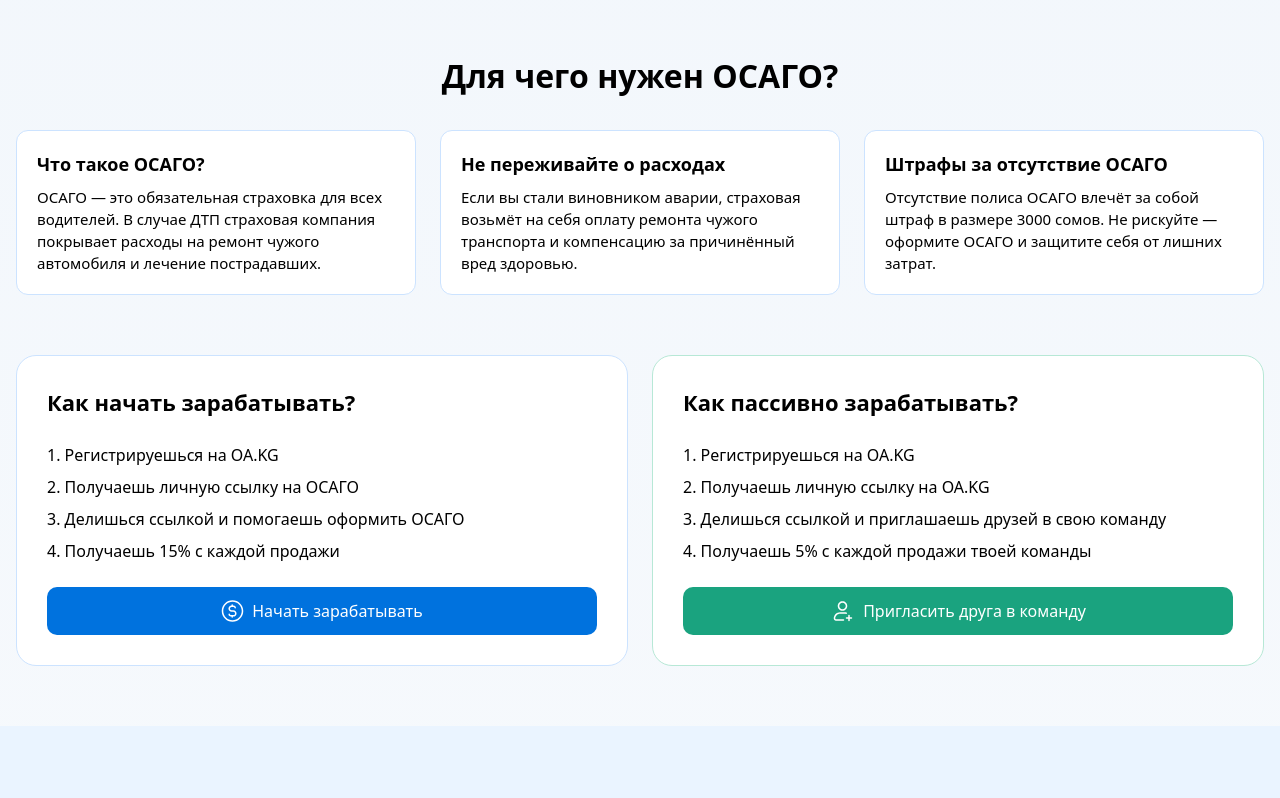
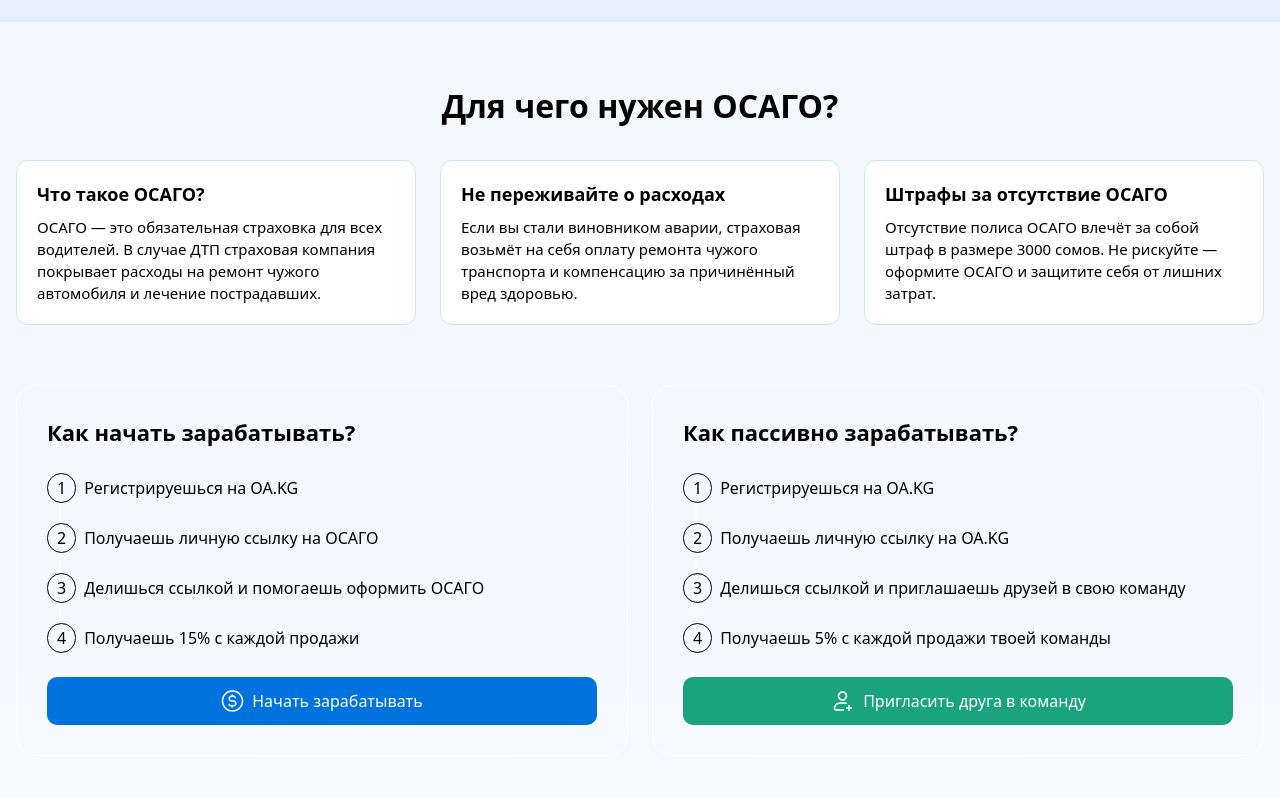
Before and after one commit to Seitek2002/osago, a React (Vite) app: page / in a window 1280 px wide. Shown: the part 1120-1918 px from the top of the page. Built offline with nearby package versions, Linux system fonts and the light colour scheme.

Commit message:
Refactor MainFooter and add Referral component with structured content and links

```diff
--- a/src/components/MainFooter.tsx
+++ b/src/components/MainFooter.tsx
@@ -7,7 +7,7 @@ const MainFooter = () => {
   return (
     <footer className="py-[40px] text-[#000] text-[14px]">
       <Container>
-        <div className="md:bg-[#E3EFFF] rounded-[16px] p-6 flex flex-col-reverse gap-[40px] md:gap-[102px] md:flex-row bg-[#dbe4f1] ">
+        <div className="md:bg-[#E3EFFF] rounded-[16px] p-6 flex flex-col-reverse gap-[40px] md:gap-[102px] lg:flex-row bg-[#dbe4f1] ">
           <div className="space-y-2">
             <p>Телефон:+996777394080</p>
             <p>Электронная почта: office@insurancebakai.kg</p>
--- /dev/null
+++ b/src/components/Referral.tsx
@@ -0,0 +1,140 @@
+import React from "react";
+import { Link } from "react-router";
+import Container from "../components/Container";
+import dollar from "../assets/dollar-logo.svg";
+import add from "../assets/add-icon.svg";
+
+const cardData = [
+  {
+    title: "Что такое ОСАГО?",
+    text: "ОСАГО — это обязательная страховка для всех водителей. В случае ДТП страховая компания покрывает расходы на ремонт чужого автомобиля и лечение пострадавших.",
+  },
+  {
+    title: "Не переживайте о расходах",
+    text: "Если вы стали виновником аварии, страховая возьмёт на себя оплату ремонта чужого транспорта и компенсацию за причинённый вред здоровью.",
+  },
+  {
+    title: "Штрафы за отсутствие ОСАГО",
+    text: "Отсутствие полиса ОСАГО влечёт за собой штраф в размере 3000 сомов. Не рискуйте — оформите ОСАГО и защитите себя от лишних затрат.",
+  },
+];
+
+const earnSteps = [
+  "Регистрируешься на OA.KG",
+  "Получаешь личную ссылку на ОСАГО",
+  "Делишься ссылкой и помогаешь оформить ОСАГО",
+  "Получаешь 15% с каждой продажи",
+];
+
+const passiveSteps = [
+  "Регистрируешься на OA.KG",
+  "Получаешь личную ссылку на OA.KG",
+  "Делишься ссылкой и приглашаешь друзей в свою команду",
+  "Получаешь 5% с каждой продажи твоей команды",
+];
+
+const Referral = () => {
+  return (
+    <Container>
+      <h2 className="text-center text-[32px] font-semibold text-[#000] mb-[30px]">
+        Для чего нужен ОСАГО?
+      </h2>
+
+      <div className="grid md:grid-cols-3 gap-6 mb-[60px]">
+        {cardData.map((item, index) => (
+          <div
+            key={index}
+            className="bg-white rounded-[12px] p-[20px] border border-[#CCE3FF]"
+          >
+            <h3 className="text-[#000] font-semibold text-[18px] mb-2">
+              {item.title}
+            </h3>
+            <p className="text-[#000] text-[15px] leading-[22px]">{item.text}</p>
+          </div>
+        ))}
+      </div>
+
+      <div className="grid md:grid-cols-2 gap-6 mb-[60px]">
+        <StepCard
+          title="Как начать зарабатывать?"
+          steps={earnSteps}
+          color="#0072DE"
+          borderColor="#C0D2F9"
+          bgColor="#F9FBFF"
+          btnText="Начать зарабатывать"
+          btnColor="bg-[#0072DE]"
+          link="/choose-form"
+          icon={dollar}
+        />
+        <StepCard
+          title="Как пассивно зарабатывать?"
+          steps={passiveSteps}
+          color="#1AA37F"
+          borderColor="#b2e9d5"
+          bgColor="#EEF5F3"
+          btnText="Пригласить друга в команду"
+          btnColor="bg-[#1AA37F]"
+          link="/referral"
+          icon={add}
+        />
+      </div>
+    </Container>
+  );
+};
+
+type StepCardProps = {
+  title: string;
+  steps: string[];
+  color: string;
+  borderColor: string;
+  bgColor: string;
+  btnText: string;
+  btnColor: string;
+  link: string;
+  icon: string;
+};
+
+const StepCard: React.FC<StepCardProps> = ({
+  title,
+  steps,
+  color,
+  borderColor,
+  bgColor,
+  btnText,
+  btnColor,
+  link,
+  icon,
+}) => {
+  return (
+    <div className={`bg-[${bgColor}] rounded-[20px] p-[30px] border border-[${borderColor}]`}>
+      <h3 className="text-[#000] text-[22px] font-semibold mb-6">{title}</h3>
+      <ol className="flex flex-col gap-[20px] relative">
+        {steps.map((step, i) => (
+          <div key={i}>
+            <div className="text-[#000] text-[16px] list-none flex items-center gap-2">
+              <span className={`border border-[${color}] py-[2px] px-[9px] rounded-full`}>
+                {i + 1}
+              </span>
+              <li>{step}</li>
+            </div>
+            {i !== steps.length - 1 && (
+              <div
+                className={`m-0 border border-[${color}] border-dotted w-0 h-5 absolute hidden lg:block`}
+                style={{ top: `${30 + i * 50}px`, left: "12px" }}
+              ></div>
+            )}
+          </div>
+        ))}
+      </ol>
+      <Link
+        to={link}
+        className={`mt-6 inline-flex items-center justify-center gap-2 ${btnColor} text-white text-[16px] rounded-[10px] py-[12px] px-[24px] w-full`}
+      >
+        <img src={icon} alt="" />
+        {btnText}
+      </Link>
+    </div>
+  );
+};
+
+export default Referral;
--- a/src/pages/Home.tsx
+++ b/src/pages/Home.tsx
@@ -6,6 +6,7 @@ import Question from "../components/Question";
 import Reviews from "../components/Reviews";
 import MobileApp from "../components/MobileApp";
 import Mainfooter from "../components/MainFooter";
+import Referral from "../components/Referral";
 import { Link } from "react-router";
 import referral from "../assets/images/logo.png";
 import dollar from "../assets/dollar-logo.svg";
@@ -71,7 +72,8 @@ const Home = () => {
         </div>
       </Container>
       <div className="home__referral bg-[#E3EFFF] py-[40px] flex justify-center items-center mt-[60px] mb-[60px]">
-        <div className="md:flex gap-[60px]">
+        <Container>
+          <div className="md:flex gap-[60px] ">
             <img src={referral} alt="" />
             <div className="">
               <p className="text-[#000] text-[24px]">
@@ -83,7 +85,7 @@ const Home = () => {
               </p>
               <Link
                 to="/referral"
-              className="button py-[18px] bg-[#1AA37F] rounded-[12px] text-[#fff] text-[16px] flex text-center items-center justify-center gap-4 w-[345px]"
+                className="button py-[18px] bg-[#1AA37F] rounded-[12px] text-[#fff] flex text-center items-center justify-center w-[300px]"
               >
                 <img src={add} alt="/" />
                 <span className="text-[20px]">Пригласить друга в команду</span>
@@ -91,82 +93,9 @@ const Home = () => {
               </Link>
             </div>
           </div>
+        </Container>
       </div>
-      <Container>
-        <h2 className="text-center text-[32px] font-semibold text-[#000] mb-[30px]">
-          Для чего нужен ОСАГО?
-        </h2>
-        <div className="grid md:grid-cols-3 gap-6 mb-[60px]">
-          <div className="bg-white rounded-[12px] p-[20px] border border-[#CCE3FF]">
-            <h3 className="text-[#000] font-semibold text-[18px] mb-2">
-              Что такое ОСАГО?
-            </h3>
-            <p className="text-[#000] text-[15px] leading-[22px]">
-              ОСАГО — это обязательная страховка для всех водителей. В случае
-              ДТП страховая компания покрывает расходы на ремонт чужого
-              автомобиля и лечение пострадавших.
-            </p>
-          </div>
-          <div className="bg-white rounded-[12px] p-[20px] border border-[#CCE3FF]">
-            <h3 className="text-[#000] font-semibold text-[18px] mb-2">
-              Не переживайте о расходах
-            </h3>
-            <p className="text-[#000] text-[15px] leading-[22px]">
-              Если вы стали виновником аварии, страховая возьмёт на себя оплату
-              ремонта чужого транспорта и компенсацию за причинённый вред
-              здоровью.
-            </p>
-          </div>
-          <div className="bg-white rounded-[12px] p-[20px] border border-[#CCE3FF]">
-            <h3 className="text-[#000] font-semibold text-[18px] mb-2">
-              Штрафы за отсутствие ОСАГО
-            </h3>
-            <p className="text-[#000] text-[15px] leading-[22px]">
-              Отсутствие полиса ОСАГО влечёт за собой штраф в размере 3000
-              сомов. Не рискуйте — оформите ОСАГО и защитите себя от лишних
-              затрат.
-            </p>
-          </div>
-        </div>
-        <div className="grid md:grid-cols-2 gap-6 mb-[60px]">
-          <div className="bg-white rounded-[20px] p-[30px] border border-[#CCE3FF]">
-            <h3 className="text-[#000] text-[22px] font-semibold mb-6">
-              Как начать зарабатывать?
-            </h3>
-            <ol className="list-decimal list-inside space-y-2 text-[#000] text-[16px]">
-              <li>Регистрируешься на OA.KG</li>
-              <li>Получаешь личную ссылку на ОСАГО</li>
-              <li>Делишься ссылкой и помогаешь оформить ОСАГО</li>
-              <li>Получаешь 15% с каждой продажи</li>
-            </ol>
-            <Link
-              to="/choose-form"
-              className="mt-6 inline-flex items-center justify-center gap-2 bg-[#0072DE] text-white text-[16px] rounded-[10px] py-[12px] px-[24px] w-full"
-            >
-              <img src={dollar} alt="" />
-              Начать зарабатывать
-            </Link>
-          </div>
-          <div className="bg-white rounded-[20px] p-[30px] border border-[#B7E8D6]">
-            <h3 className="text-[#000] text-[22px] font-semibold mb-6">
-              Как пассивно зарабатывать?
-            </h3>
-            <ol className="list-decimal list-inside space-y-2 text-[#000] text-[16px]">
-              <li>Регистрируешься на OA.KG</li>
-              <li>Получаешь личную ссылку на OA.KG</li>
-              <li>Делишься ссылкой и приглашаешь друзей в свою команду</li>
-              <li>Получаешь 5% с каждой продажи твоей команды</li>
-            </ol>
-            <Link
-              to="/referral"
-              className="mt-6 inline-flex items-center justify-center gap-2 bg-[#1AA37F] text-white text-[16px] rounded-[10px] py-[12px] px-[24px] w-full"
-            >
-              <img src={add} alt="" />
-              Пригласить друга в команду
-            </Link>
-          </div>
-        </div>
-      </Container>
+      <Referral />
       <AboutStats />
       <Reviews />
       <MobileApp />
```
Lines whose indentation alone changed are shown as unchanged.
